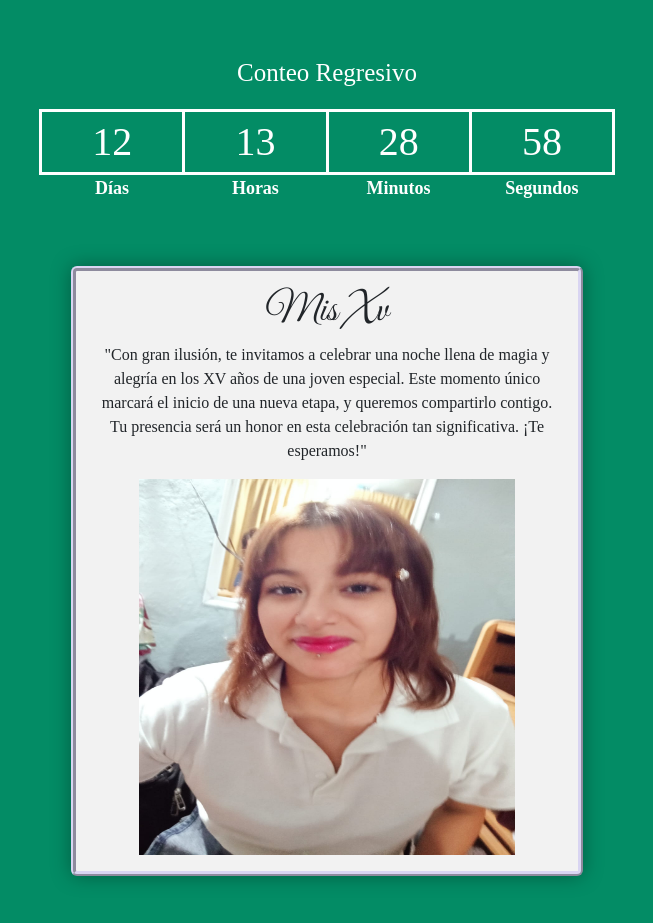
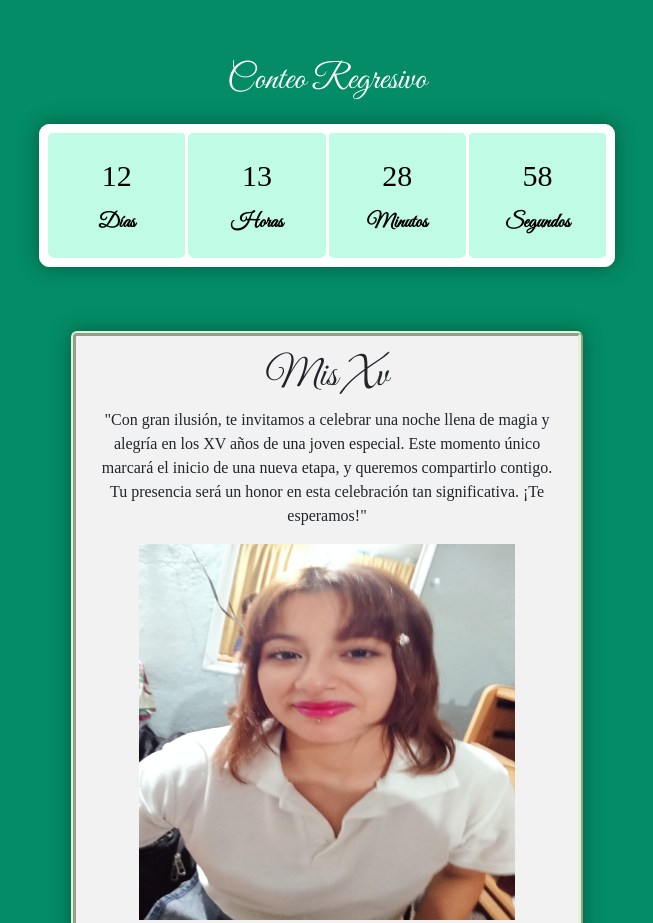
Before and after one commit to AdairKevin/invitacionAide, a plain HTML site: page index.html in a window 1280 px wide. Shown: the part 1420-2343 px from the top of the page, without its empty margins (313-966 px from the left). Drawn offline with nearby package versions, Linux system fonts and the light colour scheme.

Commit message:
Update style.css

```diff
--- a/style.css
+++ b/style.css
@@ -111,10 +111,20 @@ button{
 }
 
 .conteo{
-    font-size: 25px;
-    font-family: 'Times New Roman', Times, serif;
+    font-size: 35px;
+    font-family: "Great Vibes", cursive;
     color: white;
     margin-bottom: 3%;
+}
+
+section{
+    width: 100%;
+    padding: 5px;
+    border-radius: 10px;
+    border: 1px solid #ffffff;
+    background-color: #ffffff;
+    -webkit-animation: shadow-drop-2-center 0.4s cubic-bezier(0.250, 0.460, 0.450, 0.940) both;
+    animation: shadow-drop-2-center 0.4s cubic-bezier(0.250, 0.460, 0.450, 0.940) both;
 }
 
 table {
@@ -125,24 +135,33 @@ table {
 
 td {
     border: 3px solid #ffffff;
-    border-radius: 50%;
+    border-bottom: none;
+    border-top-left-radius: 10px;
+    border-top-right-radius: 10px;
+    background-color: #c0fce5;
     width: 20%;
-    color: #ffffff;
-    padding: 0px;
-    font-size: 40px;
+    color: #000000;
+    padding: 5px;
+    padding-top: 20px;
+    font-size: 30px;
     text-align: center;
     justify-content: center;
 }
 
 
 th {
-    border-style: solid;
-    color: #ffffff;
+    border: 3px solid #ffffff;
+    border-top: none;
+    border-bottom-left-radius: 10px;
+    border-bottom-right-radius: 10px;
+    background-color:  #c0fce5;
+    color: #000000;
     text-align: center;
     justify-content: center;
-    padding: 0px;
-    font-size: 18px;
-    font-family: 'Times New Roman', Times, serif;
+    padding: 5px;
+    padding-bottom: 20px;
+    font-size: 20px;
+    font-family: "Great Vibes", cursive;
 }
 
 .bienvenida{
@@ -161,7 +180,7 @@ th {
 }
 
 .bienvenida .card{
-    border: 5px ridge #d9d5f2;
+    border: 5px ridge #e2f2d5;
 }
 
 .bienvenida h5{
@@ -205,19 +224,19 @@ th {
 .tituloCronograma h2{
     font-size: 50px;
     font-family: "Great Vibes", cursive;
-    color: #000000;
+    color: #ffffff;
     margin-bottom: 5%;
 }
 
 .tituloCronograma p{
-    color: #000000;
+    color: #ffffff;
     font-size: 25px;
     font-family: 'Times New Roman', Times, serif;
     margin-bottom: 5%;
 }
 
 .tituloCronograma svg{
-    color: #000000;
+    color: #ffffff;
     width: 50px;
     height: 50px;
 }
@@ -516,7 +535,7 @@ th {
 }
 
 .hotel{
-    background-color: #d9d5f2;
+    background-color: #c0fce5;
 }
 
 .boton{
@@ -603,7 +622,7 @@ th {
 }
 
 .tituloConfirmar h2{
-    color: #000000;
+    color: #ffffff;
     font-family: "Great Vibes", cursive;
     font-size: 40px;
 }
@@ -611,7 +630,7 @@ th {
 .tituloConfirmar p{
     font-family: 'Times New Roman', Times, serif;
     font-size: 20px;
-    color: #000000;
+    color: #ffffff;
 }
 
 .tituloConfirmar{
```
